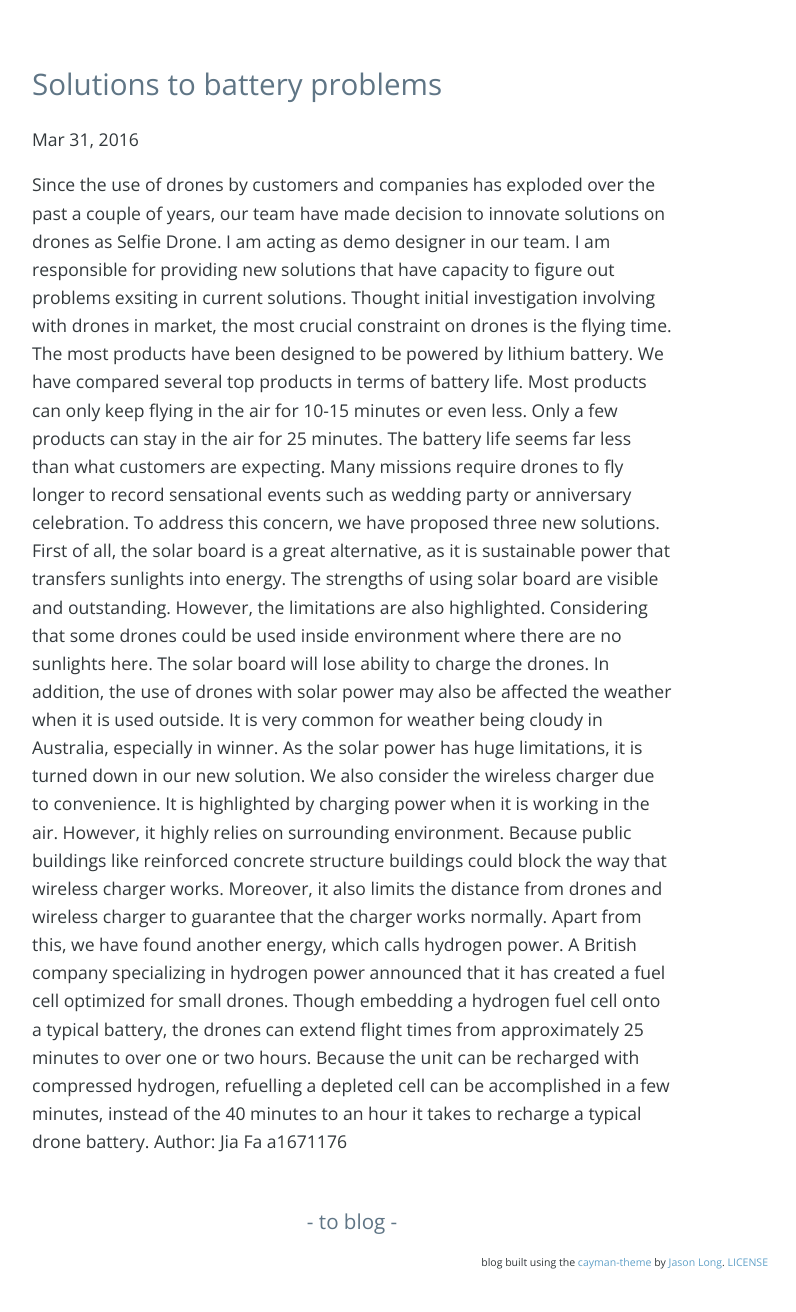
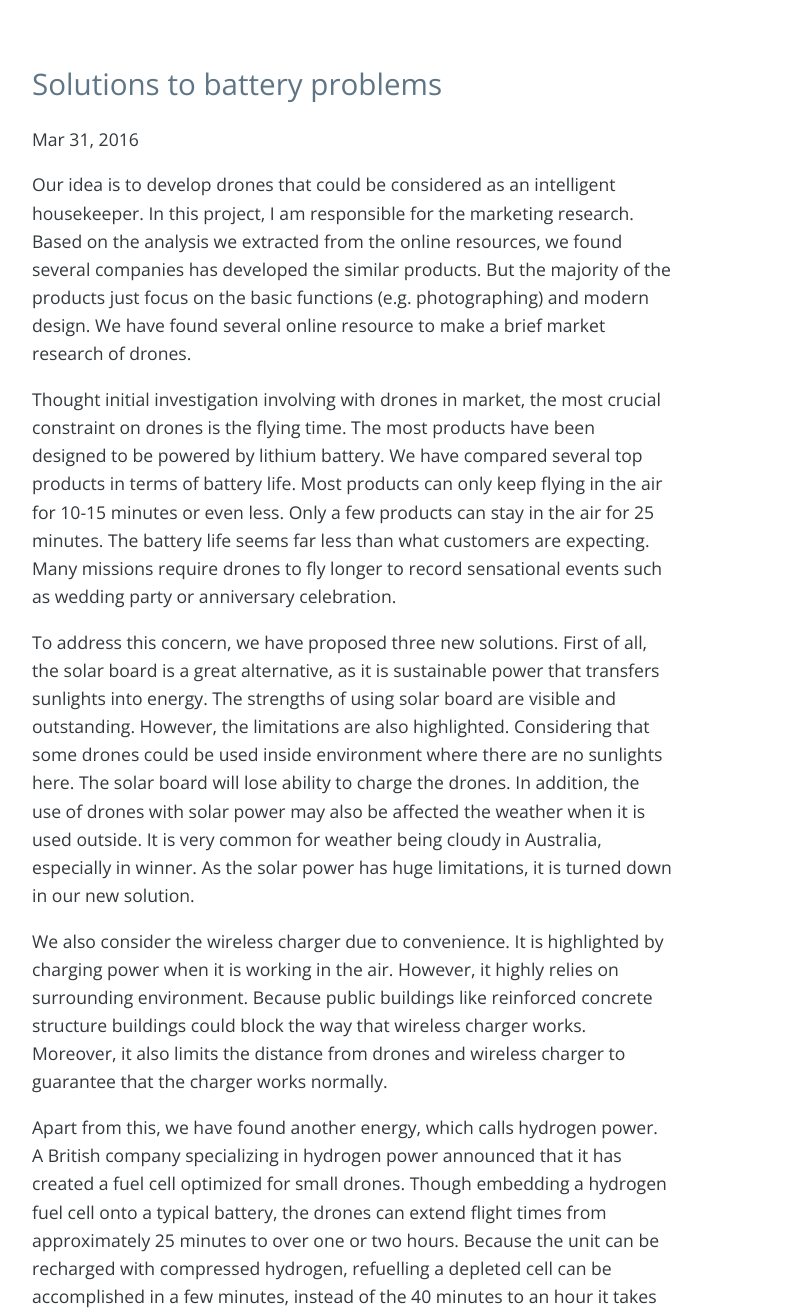
Before and after one commit to immortaljoe/immortaljoe.github.io, a Jekyll site: the page built from _posts/2016-03-31-jia-fa-market-research.md, in a window 1280 px wide and 1400 px high, scrolled down 252 px, cut to the strip 88-1400 px from the top of the window. Shown: the whole strip, without its empty margins (288-1084 px from the left). Built offline with Jekyll 4.4.1, drawn with Linux system fonts in a browser that asks for light colours; some of the changed text lies outside the part shown.

Commit message:
update
update

```diff
--- a/_posts/2016-03-31-jia-fa-market-research.md
+++ b/_posts/2016-03-31-jia-fa-market-research.md
@@ -2,9 +2,15 @@
 layout: post
 title: Solutions to battery problems
 ---
-Since the use of drones by customers and companies has exploded over the past a couple of years, our team have made decision to innovate solutions on drones as Selfie Drone. I am acting as demo designer in our team. I am responsible for providing new solutions that have capacity to figure out problems exsiting in current solutions.
+
+Our idea is to develop drones that could be considered as an intelligent housekeeper. In this project, I am responsible for the marketing research. Based on the analysis we extracted from the online resources, we found several companies has developed the similar products. But the majority of the products just focus on the basic functions (e.g. photographing) and modern design. We have found several online resource to make a brief market research of drones.
+
 Thought initial investigation involving with drones in market, the most crucial constraint on drones is the flying time. The most products have been designed to be powered by lithium battery. We have compared several top products in terms of battery life. Most products can only keep flying in the air for 10-15 minutes or even less. Only a few products can stay in the air for 25 minutes. The battery life seems far less than what customers are expecting. Many missions require drones to fly longer to record sensational events such as wedding party or anniversary celebration.
+
 To address this concern, we have proposed three new solutions. First of all, the solar board is a great alternative, as it is sustainable power that transfers sunlights into energy. The strengths of using solar board are visible and outstanding. However, the limitations are also highlighted. Considering that some drones could be used inside environment where there are no sunlights here. The solar board will lose ability to charge the drones. In addition, the use of drones with solar power may also be affected the weather when it is used outside. It is very common for weather being cloudy in Australia, especially in winner. As the solar power has huge limitations, it is turned down in our new solution.
+
 We also consider the wireless charger due to convenience. It is highlighted by charging power when it is working in the air. However, it highly relies on surrounding environment. Because public buildings like reinforced concrete structure buildings could block the way that wireless charger works. Moreover, it also limits the distance from drones and wireless charger to guarantee that the charger works normally.
+
 Apart from this, we have found another energy, which calls hydrogen power. A British company specializing in hydrogen power announced that it has created a fuel cell optimized for small drones. Though embedding a hydrogen fuel cell onto a typical battery, the drones can extend flight times from approximately 25 minutes to over one or two hours. Because the unit can be recharged with compressed hydrogen, refuelling a depleted cell can be accomplished in a few minutes, instead of the 40 minutes to an hour it takes to recharge a typical drone battery.
+
 Author: Jia Fa a1671176
```
